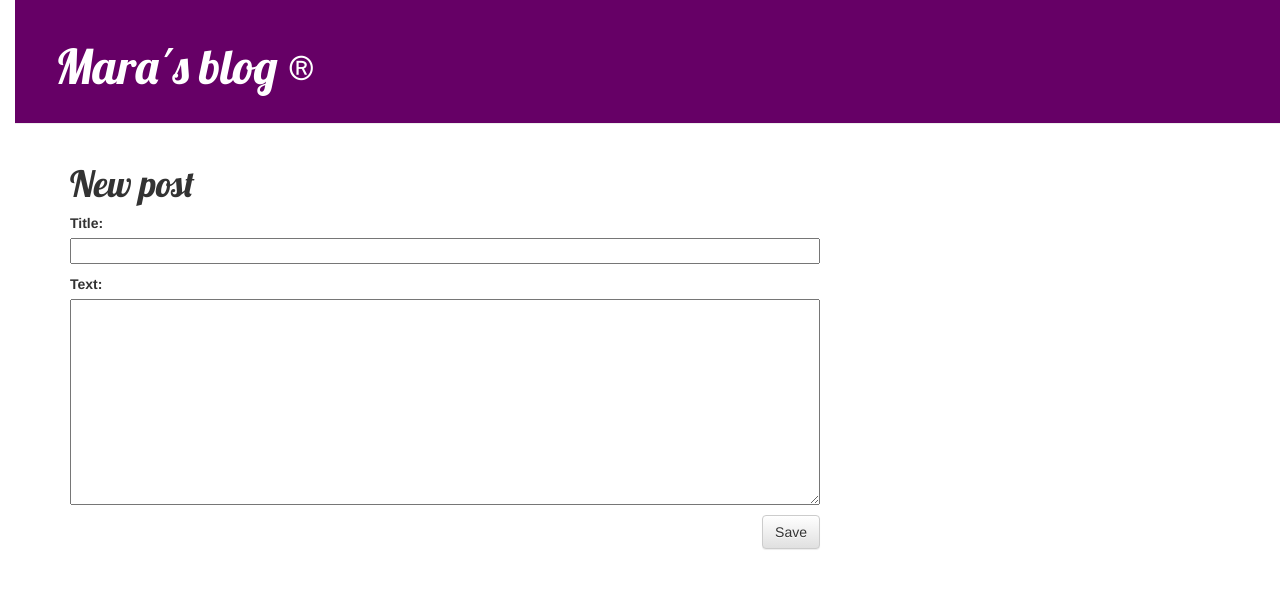
After one commit to maralegui/my-first-blog, a Django app: page /post/new/ in a window 1280 px wide. The commit adds this page. Shown: the top 589 px of the page. Run offline with Django 3.2, Linux system fonts and the light colour scheme; some libraries are stand-ins or nearby versions.

Commit message:
Blog working ok.

```diff
--- /dev/null
+++ b/blog/forms.py
@@ -0,0 +1,9 @@
+from django import forms
+
+from .models import Post
+
+class PostForm(forms.ModelForm):
+
+    class Meta:
+        model = Post
+        fields = ('title', 'text',)
--- a/blog/templates/blog/base.html
+++ b/blog/templates/blog/base.html
@@ -1,16 +1,18 @@
 {% load staticfiles %}
-
 <html>
     <head>
-        <title>Mara's blog</title>
+        <title>Mara´s blog ®</title>
         <link rel="stylesheet" href="//maxcdn.bootstrapcdn.com/bootstrap/3.2.0/css/bootstrap.min.css">
         <link rel="stylesheet" href="//maxcdn.bootstrapcdn.com/bootstrap/3.2.0/css/bootstrap-theme.min.css">
-        <link href="//fonts.googleapis.com/css?family=Lobster&subset=latin,latin-ext" rel="stylesheet" type="text/css">
+        <link href='//fonts.googleapis.com/css?family=Lobster&subset=latin,latin-ext' rel='stylesheet' type='text/css'>
         <link rel="stylesheet" href="{% static 'css/blog.css' %}">
     </head>
     <body>
         <div class="page-header">
-            <h1><a href="/">Mara's blog</a></h1>
+            {% if user.is_authenticated %}
+                <a href="{% url 'post_new' %}" class="top-menu"><span class="glyphicon glyphicon-plus"></span></a>
+            {% endif %}
+            <h1><a href="/">Mara´s blog ®</a></h1>
         </div>
         <div class="content container">
             <div class="row">
@@ -21,3 +23,4 @@
             </div>
         </div>
     </body>
+</html>
--- a/blog/templates/blog/post_detail.html
+++ b/blog/templates/blog/post_detail.html
@@ -7,6 +7,9 @@
                 {{ post.published_date }}
             </div>
         {% endif %}
+        {% if user.is_authenticated %}
+            <a class="btn btn-default" href="{% url 'post_edit' pk=post.pk %}"><span class="glyphicon glyphicon-pencil"></span></a>
+        {% endif %}
         <h1>{{ post.title }}</h1>
         <p>{{ post.text|linebreaksbr }}</p>
     </div>
--- /dev/null
+++ b/blog/templates/blog/post_edit.html
@@ -0,0 +1,9 @@
+{% extends 'blog/base.html' %}
+
+{% block content %}
+    <h1>New post</h1>
+    <form method="POST" class="post-form">{% csrf_token %}
+        {{ form.as_p }}
+        <button type="submit" class="save btn btn-default">Save</button>
+    </form>
+{% endblock %}
--- a/blog/urls.py
+++ b/blog/urls.py
@@ -1,8 +1,9 @@
 from django.conf.urls import url
 from . import views
-from django.shortcuts import render, get_object_or_404
 
 urlpatterns = [
     url(r'^$', views.post_list, name='post_list'),
     url(r'^post/(?P<pk>\d+)/$', views.post_detail, name='post_detail'),
+    url(r'^post/new/$', views.post_new, name='post_new'),
+    url(r'^post/(?P<pk>\d+)/edit/$', views.post_edit, name='post_edit'),
 ]
--- a/blog/views.py
+++ b/blog/views.py
@@ -1,6 +1,7 @@
-from django.shortcuts import render, get_object_or_404
+from django.shortcuts import render, get_object_or_404, redirect
 from django.utils import timezone
 from .models import Post
+from .forms import PostForm
 
 def post_list(request):
     posts = Post.objects.filter(published_date__lte=timezone.now()).order_by('published_date')
@@ -9,3 +10,29 @@ def post_list(request):
 def post_detail(request, pk):
     post = get_object_or_404(Post, pk=pk)
     return render(request, 'blog/post_detail.html', {'post': post})
+
+def post_new(request):
+    if request.method == "POST":
+        form = PostForm(request.POST)
+        if form.is_valid():
+            post = form.save(commit=False)
+            post.author = request.user
+            post.published_date = timezone.now()
+            post.save()
+            return redirect('post_detail', pk=post.pk)
+    else:
+        form = PostForm()
+    return render(request, 'blog/post_edit.html', {'form': form})
+
+def post_edit(request, pk):
+    post = get_object_or_404(Post, pk=pk)
+    if request.method == "POST":
+        form = PostForm(request.POST, instance=post)
+        if form.is_valid():
+            post = form.save(commit=False)
+            post.author = request.user
+            post.save()
+            return redirect('post_detail', pk=post.pk)
+    else:
+        form = PostForm(instance=post)
+    return render(request, 'blog/post_edit.html', {'form': form})
```
Also changed, not shown: blog/templates/blog/post_list.html (line endings or trailing spaces).
